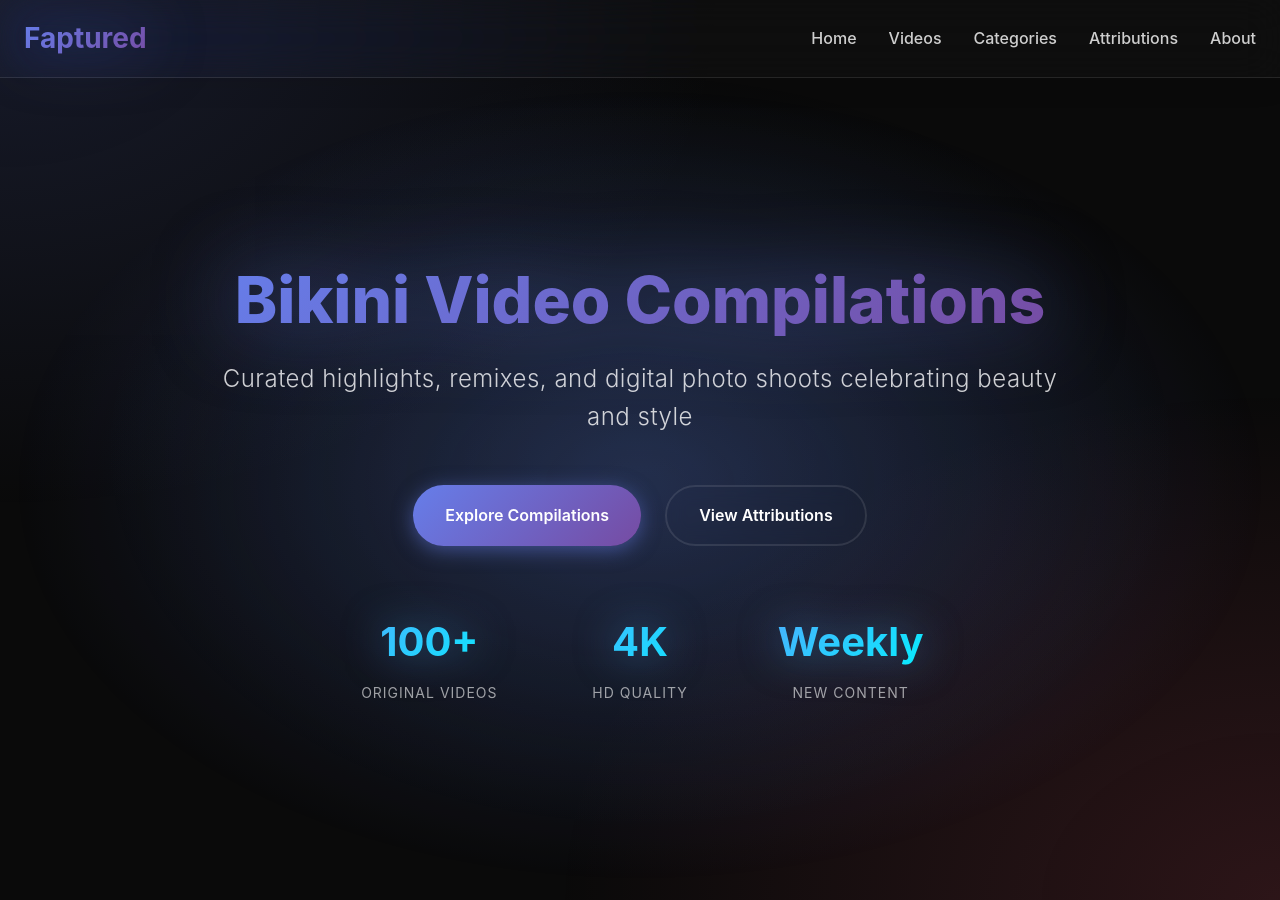
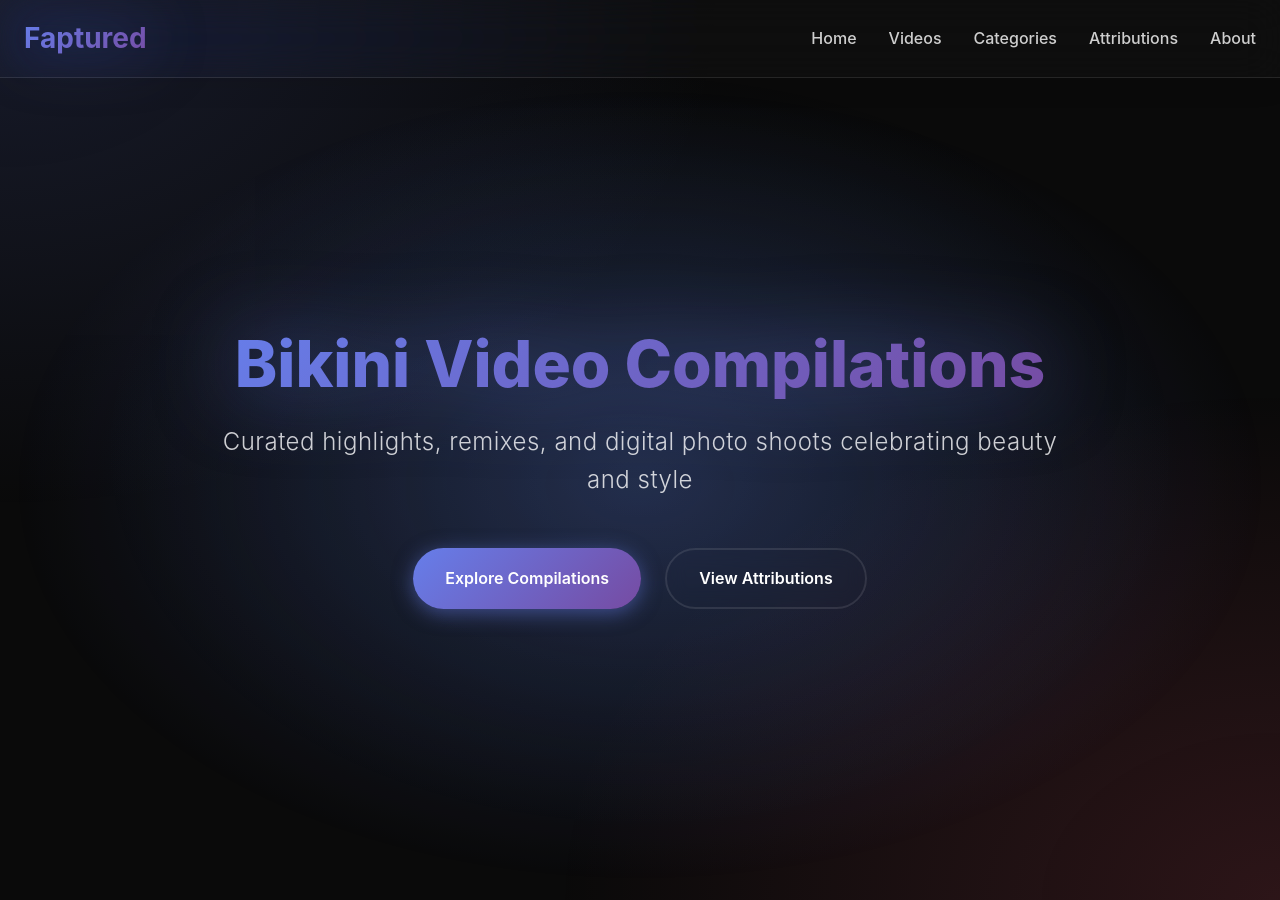
Before and after one commit to faptured/homepage, a Jekyll site: the page built from index.html, in a window 1280 px wide and 900 px high. Built offline with Jekyll 4.4.1, drawn with Linux system fonts in a browser that asks for light colours.

Commit message:
Remove stats section from hero
- Remove 100+ videos, 4K, Weekly stats
- Adjust hero section spacing

```diff
--- a/assets/css/style.css
+++ b/assets/css/style.css
@@ -199,7 +199,7 @@ header {
     display: flex;
     gap: 1.5rem;
     justify-content: center;
-    margin-bottom: 4rem;
+    margin-bottom: 2rem;
 }
 
 /* Buttons */
--- a/index.html
+++ b/index.html
@@ -14,20 +14,6 @@ title: Faptured - Bikini Video Compilations
         <div class="hero-actions">
             <a href="#featured" class="btn btn-primary">Explore Compilations</a>
             <a href="https://links.faptured.com" class="btn btn-secondary">View Attributions</a>
-        </div>
-        <div class="hero-stats">
-            <div class="stat">
-                <span class="stat-number">100+</span>
-                <span class="stat-label">Original Videos</span>
-            </div>
-            <div class="stat">
-                <span class="stat-number">4K</span>
-                <span class="stat-label">HD Quality</span>
-            </div>
-            <div class="stat">
-                <span class="stat-number">Weekly</span>
-                <span class="stat-label">New Content</span>
-            </div>
         </div>
     </div>
 </section>
```
